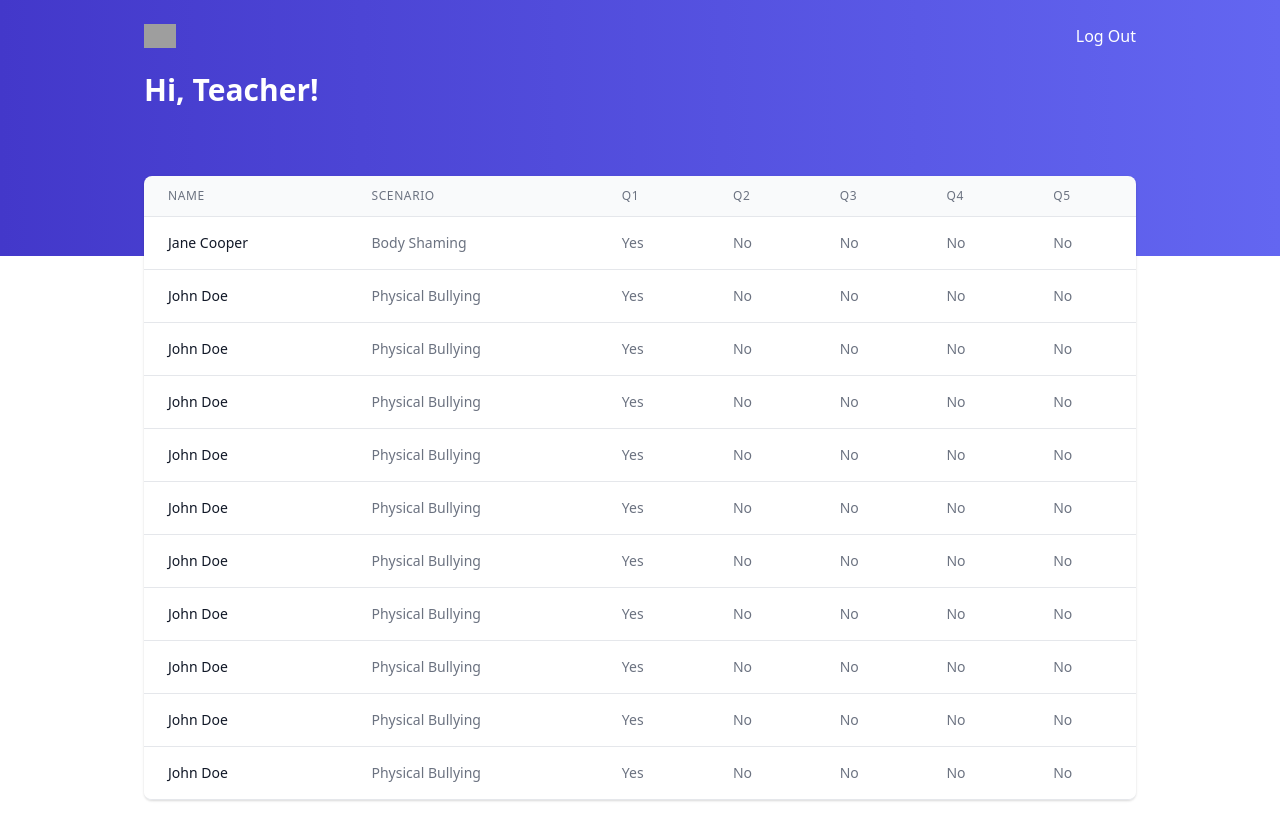
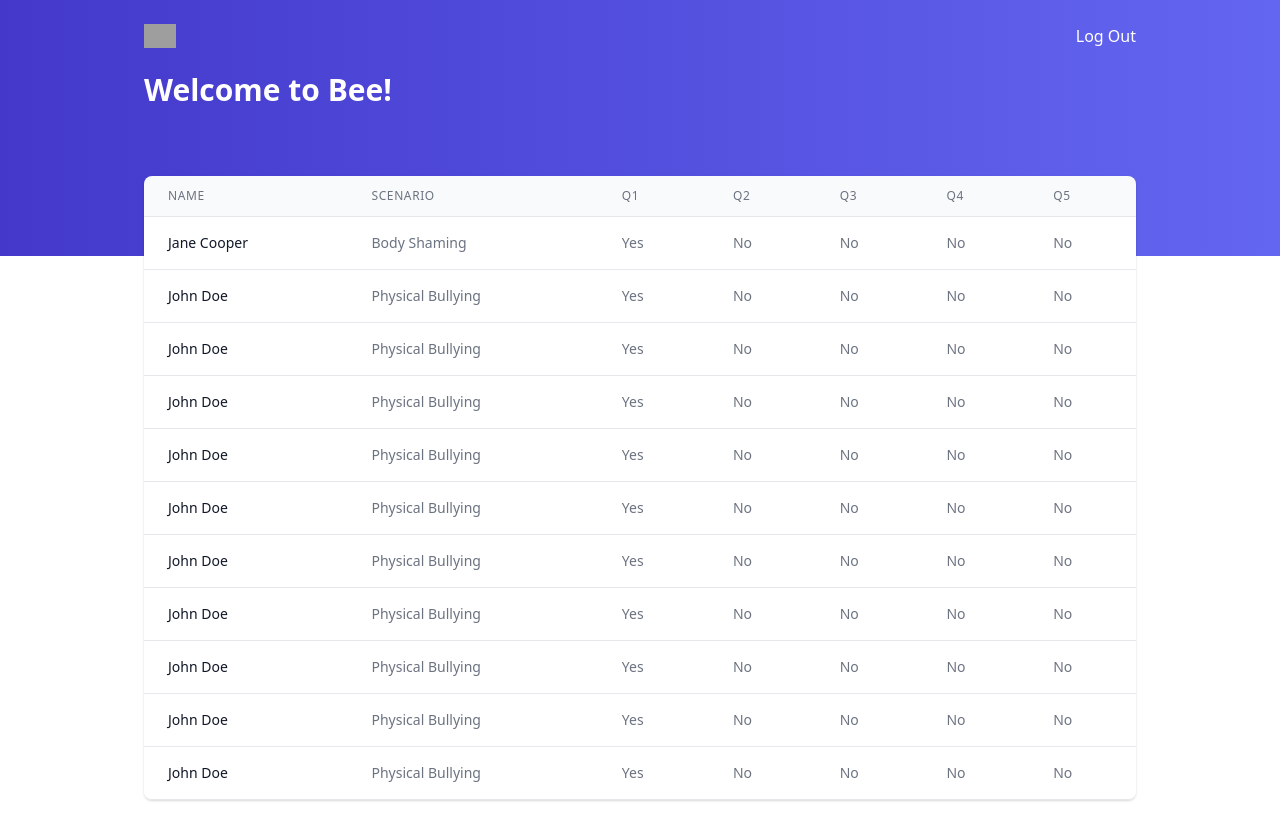
Before and after one commit to itschrislow/axiata-bae, a Next.js app: page /teacher in a window 1280 px wide. Shown: the top 840 px of the page. Built offline with nearby package versions, Linux system fonts and the light colour scheme; grey boxes are pictures that could not be loaded.

Commit message:
link icon to homepage

```diff
--- a/src/components/Nav.jsx
+++ b/src/components/Nav.jsx
@@ -12,11 +12,13 @@ const Nav = ({ children }) => {
         `}
       >
         <div className="py-6 flex items-center justify-between text-white">
-          <img
-            className="h-6 w-auto"
-            src="https://tailwindui.com/img/logos/workflow-mark-white.svg"
-            alt="Workflow"
-          />
+          <Link href="/">
+            <img
+              className="h-6 w-auto"
+              src="https://tailwindui.com/img/logos/workflow-mark-white.svg"
+              alt="Workflow"
+            />
+          </Link>
           <Link
             href="/"
             className="text-sm font-medium rounded-md bg-white bg-opacity-0 px-3 py-2 hover:bg-opacity-10"
@@ -25,7 +27,7 @@ const Nav = ({ children }) => {
           </Link>
         </div>
         <p className="text-3xl font-extrabold text-white">
-          Hi, {router.pathname === "/student" ? "Student" : "Teacher"}!
+          Welcome to Bee!
         </p>
       </header>
       <div className="px-36 pb-20">
```
